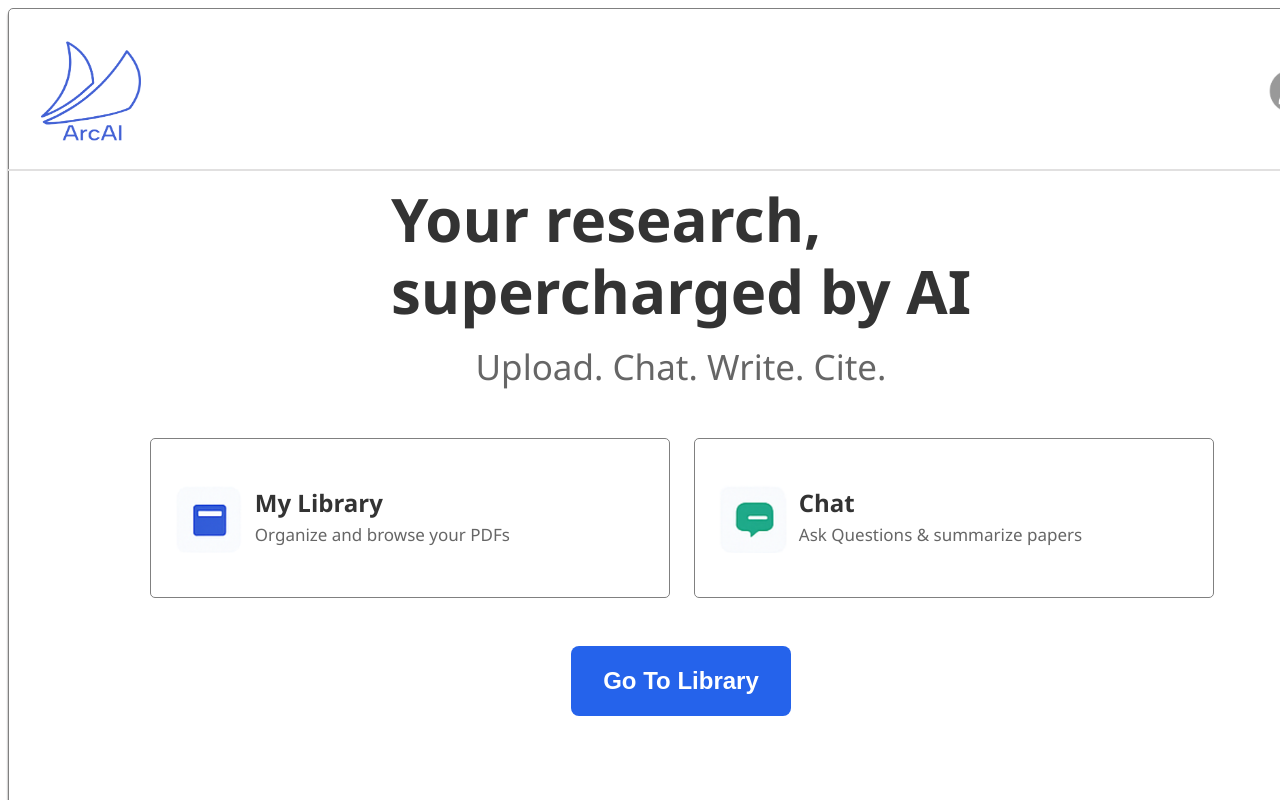
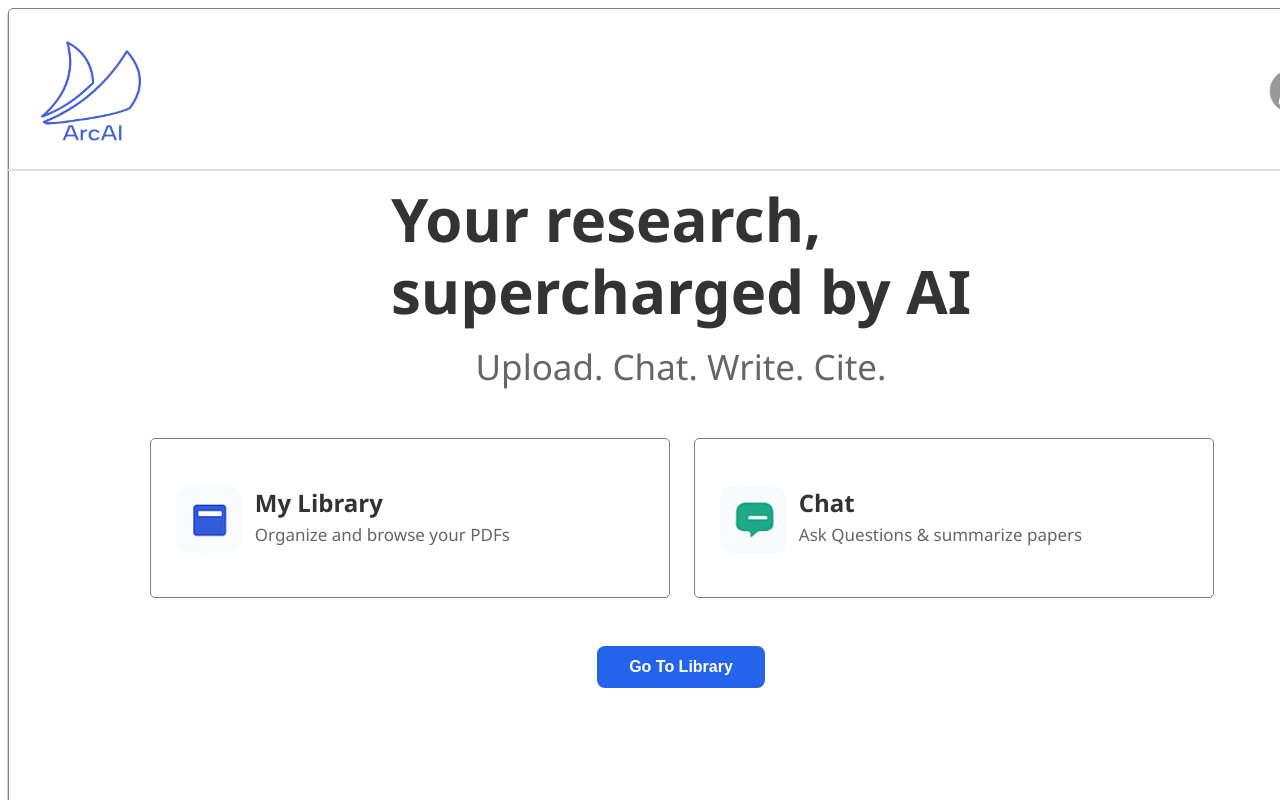
Before and after one commit to SARWANdev/ArcAI, a React (Vite) app in the folder VIEW/: page /workspace in a window 1280 px wide. Both pictures are taken after a click on the button "Log in". Shown: the top 800 px of the page. Built offline with nearby package versions, Linux system fonts and the light colour scheme.

Commit message:
refactored names

```diff
--- a/VIEW/src/Pages/Components/Buttons/LibraryLinkButton.css
+++ b/VIEW/src/Pages/Components/Buttons/LibraryLinkButton.css
@@ -1,8 +1,8 @@
-.arcai-go-to-library-button:hover {
+.library-link-button:hover {
   background-color: #1d4ed8;
 }
 
-.arcai-go-to-library-button {
+.library-link-button {
   background-color: #2563eb;
   color: white;
   border: none;
--- a/VIEW/src/Pages/Components/Buttons/LibraryLinkButton.jsx
+++ b/VIEW/src/Pages/Components/Buttons/LibraryLinkButton.jsx
@@ -13,7 +13,7 @@ function LibraryLinkButton() {
         navigate("/workspace/library")
     }
     return (
-        <button className="arcai-go-to-library-button" onClick={goToLibrary} title="Go To Library">Go To Library</button>
+        <button className="library-link-button" onClick={goToLibrary} title="Go To Library">Go To Library</button>
     )
 }
 export default LibraryLinkButton
--- a/VIEW/src/Pages/Components/Buttons/MiniSideButtons.css
+++ b/VIEW/src/Pages/Components/Buttons/MiniSideButtons.css
@@ -1,4 +1,4 @@
-.mini-container{
+.mini-side-buttons-container{
     position: relative;
     left: 80%;
     display: none;
--- a/VIEW/src/Pages/Components/Buttons/MiniSideButtons.jsx
+++ b/VIEW/src/Pages/Components/Buttons/MiniSideButtons.jsx
@@ -8,7 +8,7 @@ import "./MiniSideButtons.css"
  */
 function MiniSideButtons() {
     return(
-        <div className="mini-container" id = "mini-container">
+        <div className="mini-side-buttons-container" id = "mini-side-buttons-container">
             <SidebarViewButton direction = {"right"} imgsrc = "../../images/sidebar-expand.png" className = "side-bar-open-button"/>
             <LibraryButton className = "mini-library-button"/>
             <ChatButton className = "mini-chat-button"/>
--- a/VIEW/src/Pages/Components/UserMenu.css
+++ b/VIEW/src/Pages/Components/UserMenu.css
@@ -19,6 +19,6 @@
     border-radius: 5px;
 }
 
-.pop-up-box-cancel-button:hover{
+.user-menu-cancel-button:hover{
     background-color: rgba(238, 238, 238, 1);
 }
```
